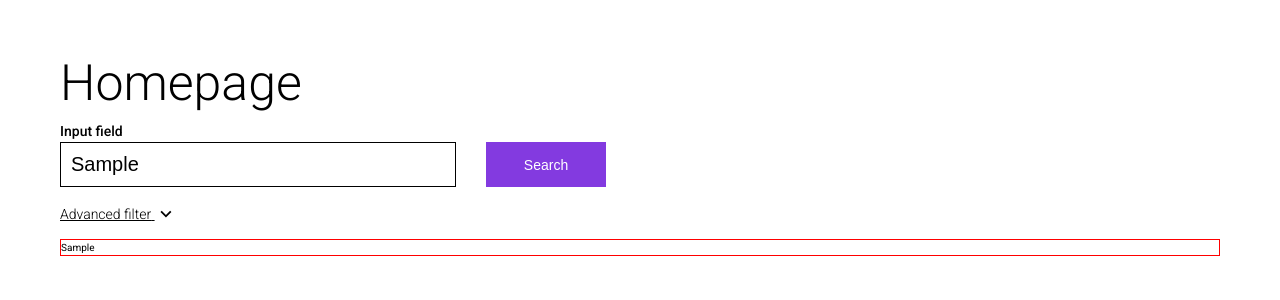
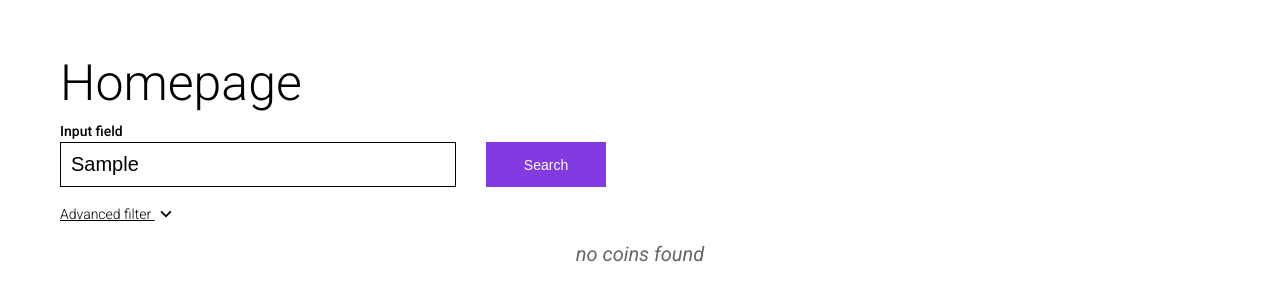
Before and after one commit to elchin-jafar/coins, a React (Vite) app: page / in a window 1280 px wide. Both pictures are taken after typing "Sample" into the empty fields and a click on the button "Search". Shown: the top 300 px of the page. Built offline with nearby package versions, Linux system fonts and the light colour scheme.

Commit message:
add search on input

```diff
--- a/src/pages/Homepage.jsx
+++ b/src/pages/Homepage.jsx
@@ -4,7 +4,9 @@ import BullionCoin from "../assets/BullionCoin.png";
 import ExclusiveCoin from "../assets/ExclusiveCoin.png";
 import CommemorativeCoin from "../assets/CommemorativeCoin.png";
 import { useState } from "react";
-import { Link, useAsyncError } from "react-router-dom";
+import { Link } from "react-router-dom";
+import { CoinShowCase as CoinFromList } from "./ListofCoins";
+import data from "../data/coinData";
 
 const CoinShowCase = (props) => {
   const { title, image, filter } = props;
@@ -34,9 +36,16 @@ const CoinShowCase = (props) => {
 const Homepage = () => {
   const [searchOpen, setSearchOpen] = useState(true);
   const [isSearchEntered, setIsSearchEntered] = useState("");
-  const handleSearchQuery = (query) => setIsSearchEntered(query);
+  const [filteredData, setFilteredData] = useState([]);
+  const handleSearchQuery = (query) => {
+    setIsSearchEntered(query);
+    const filtered = data.filter((coin) =>
+      coin.name.trim().toLowerCase().includes(query.trim().toLowerCase())
+    );
+    setFilteredData(filtered);
+  };
 
-  console.log("isSearchEntered", isSearchEntered);
+  console.log("filteredData", filteredData);
   return (
     <section className={classes.container}>
       <div className={classes.h1}>Homepage</div>
@@ -64,7 +73,30 @@ const Homepage = () => {
         </div>
       )}
       {isSearchEntered && (
-        <div style={{ border: "1px solid red" }}>{isSearchEntered}</div>
+        <div>
+          {filteredData.length !== 0 ? (
+            filteredData.map((coin) => (
+              <CoinFromList
+                title={coin.name}
+                image={coin.image1}
+                info={coin.shortInfo}
+                id={coin.id}
+              />
+            ))
+          ) : (
+            <div
+              style={{
+                display: "flex",
+                justifyContent: "center",
+                fontSize: "2rem",
+                opacity: "0.6",
+                fontStyle: "italic",
+              }}
+            >
+              no coins found
+            </div>
+          )}
+        </div>
       )}
     </section>
   );
--- a/src/pages/ListofCoins.jsx
+++ b/src/pages/ListofCoins.jsx
@@ -6,7 +6,7 @@ import BullionCoin from "../assets/BullionCoin.png";
 import data from "../data/coinData";
 import { useState, useEffect } from "react";
 
-const CoinShowCase = ({ title, image, info, id }) => {
+export const CoinShowCase = ({ title, image, info, id }) => {
   return (
     <div
       style={{ display: "flex", marginBottom: "2.5rem", marginRight: "15rem" }}
```
